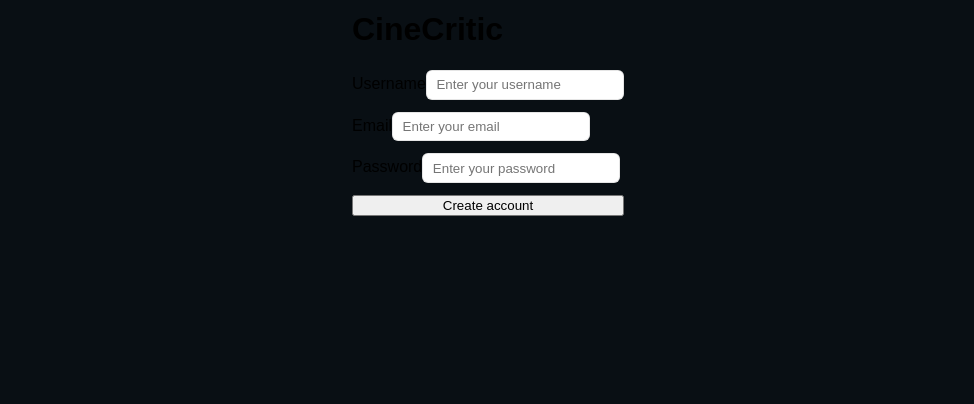
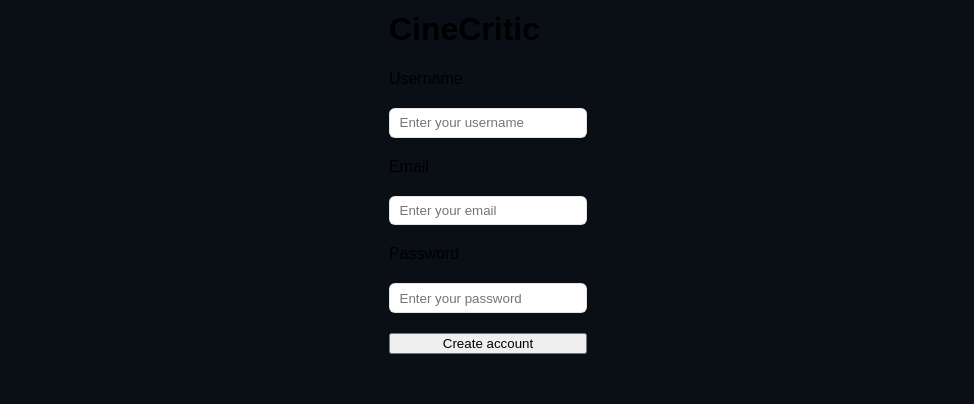
Before and after one commit to vetematts/CineCritic-frontend, a React (Vite) app: page /signup in a window 1280 px wide. Shown: the part 143-547 px from the top of the page, without its empty margins (152-1126 px from the left). Built offline with nearby package versions, Linux system fonts and the light colour scheme; no server answers; a web font is replaced by a local one.

Commit message:
feat: Converted the signup form into a flex container and moved the inputs out of the label tags for html semantics.

```diff
--- a/src/components/SignupForm.jsx
+++ b/src/components/SignupForm.jsx
@@ -5,19 +5,28 @@ import { signupRequest } from '../api/auth';
 import { loginRequest } from '../api/auth';
 import { useAuth } from '../contexts/AuthContext';
 
+// Make the form a flex-container
 const StyledForm = styled.form`
   display: flex;
   flex-direction: column;
-  gap: 0.75rem;
+
+  // Add spacing between the labels and inputs
+  gap: 1.25rem;
+
+  // Make the form 100% the width of the login div container
+  // but capped at 24rem
+  width: 100%;
   max-width: 24rem;
 `;
 
+// Add visual interest to the login input fields
 const StyledInput = styled.input`
   padding: 0.4rem 0.6rem;
   border-radius: 6px;
   border: 1px solid rgba(204, 204, 204, 0.5);
 `;
 
+// Give the error message a salmon pink appearance
 const StyledError = styled.p`
   color: #ffb4a2;
 `;
@@ -55,6 +64,7 @@ export default function SignupForm() {
     <StyledForm onSubmit={handleSignupSubmit}>
       <label>
         Username
+      </label>
       <StyledInput
         type="text"
         value={username}
@@ -62,9 +72,9 @@ export default function SignupForm() {
         placeholder="Enter your username"
         required
       />
-      </label>
       <label>
         Email
+      </label>
       <StyledInput
         type="email"
         value={email}
@@ -72,9 +82,9 @@ export default function SignupForm() {
         placeholder="Enter your email"
         required
       />
-      </label>
       <label>
         Password
+      </label>
       <StyledInput
         type="password"
         value={password}
@@ -82,7 +92,6 @@ export default function SignupForm() {
         placeholder="Enter your password"
         required
       />
-      </label>
       {message && <StyledError>{message}</StyledError>}
       <button type="submit">Create account</button>
     </StyledForm>
```
Lines whose indentation alone changed are shown as unchanged.
